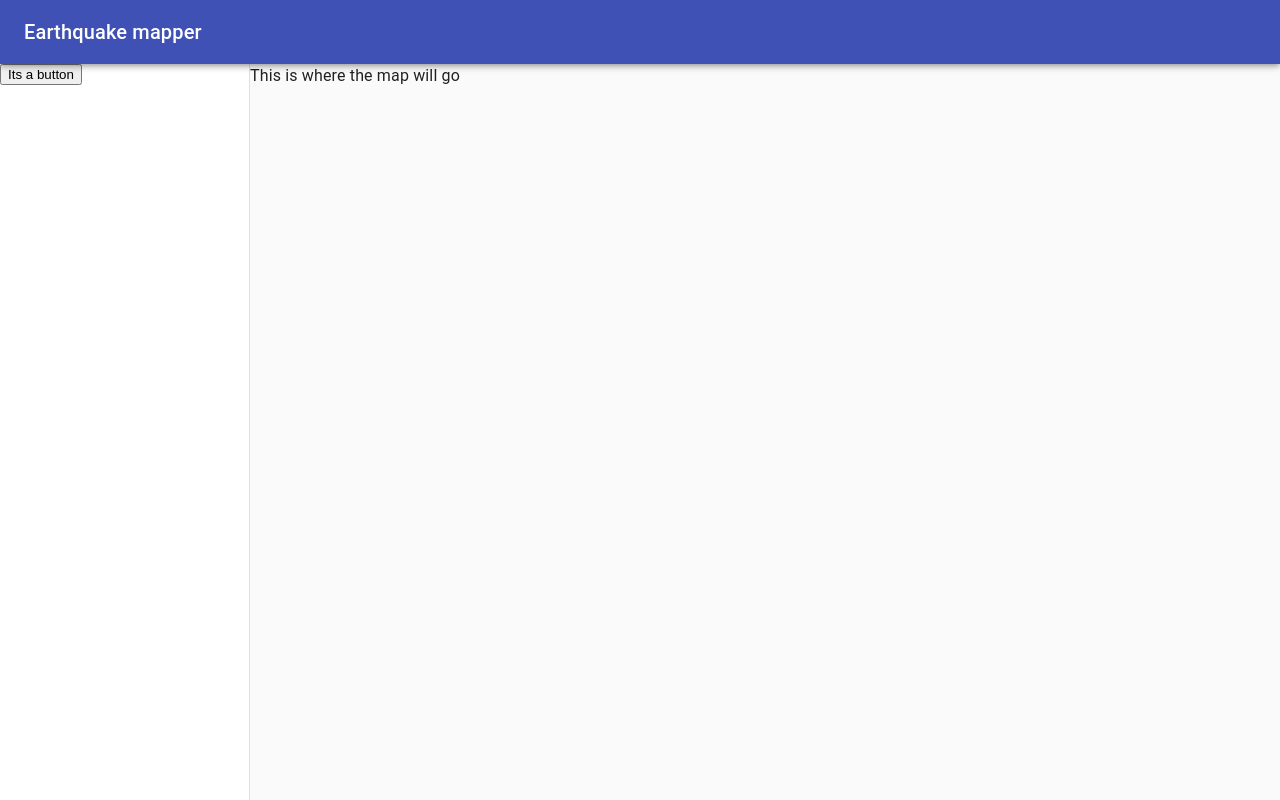
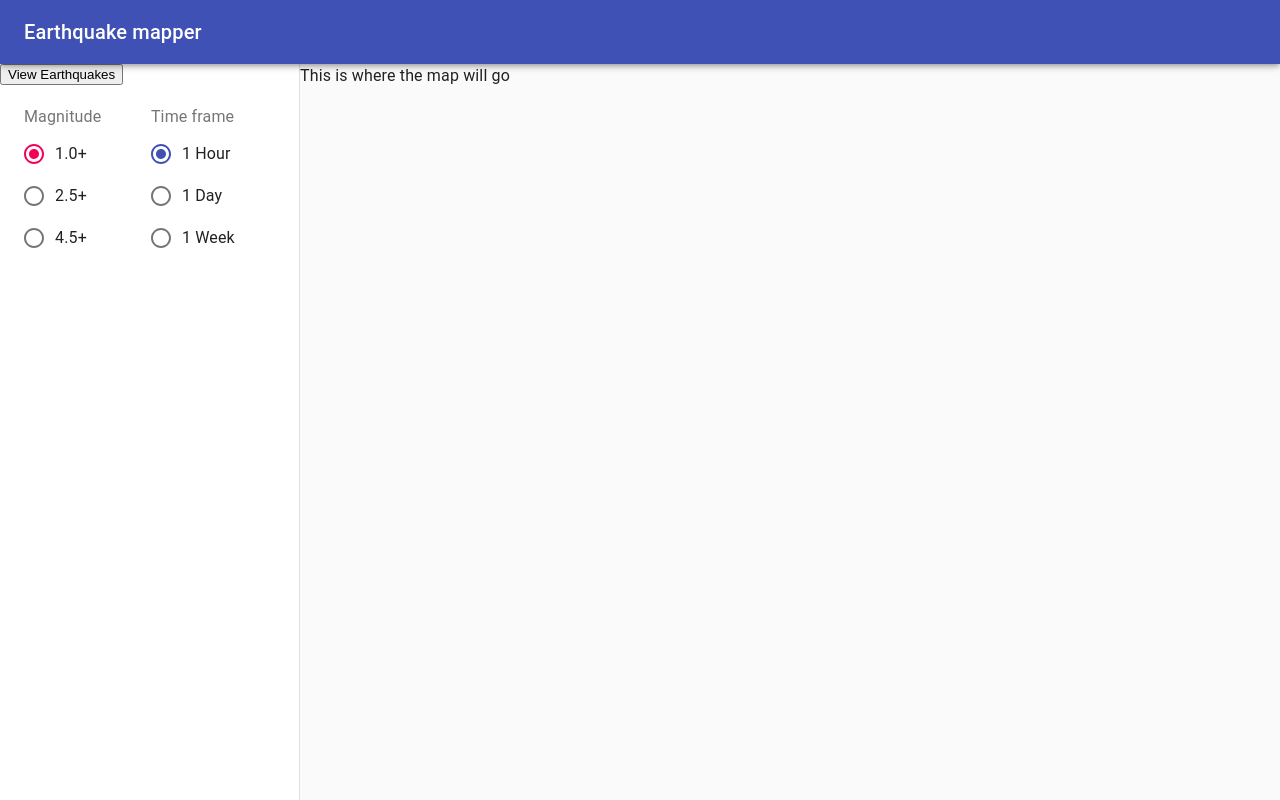
Before and after one commit to Logan-Miller/CS465-final-project, a React (Create React App) app: page / in a window 1280 px wide. Built offline with nearby package versions, Linux system fonts and the light colour scheme.

Commit message:
added support for user selection

```diff
--- a/src/Sidebar.js
+++ b/src/Sidebar.js
@@ -6,13 +6,12 @@ import ListItem from '@material-ui/core/ListItem';
 import ListItemText from '@material-ui/core/ListItemText';
 import Radio from '@material-ui/core/Radio';
 import RadioGroup from '@material-ui/core/RadioGroup';
-import FormHelperText from '@material-ui/core/FormHelperText';
 import FormControlLabel from '@material-ui/core/FormControlLabel';
 import FormControl from '@material-ui/core/FormControl';
 import FormLabel from '@material-ui/core/FormLabel';
 
 const axios = require('axios');
-const drawerWidth = 250;
+const drawerWidth = 300;
 
 const styles = theme => ({
   drawer: {
@@ -26,6 +25,12 @@ const styles = theme => ({
     flexGrow: 1,
     padding: theme.spacing(3),
   },
+  formControl: {
+    margin: theme.spacing(3),
+  },
+  group: {
+    margin: theme.spacing(1, 0),
+  },
   toolbar: theme.mixins.toolbar,
 });
 
@@ -35,24 +40,40 @@ class Sidebar extends React.Component {
     super(props);
     this.state = {
       earthquakes: [],
+      selectedMagnitude: "1.0",
+      selectedTimeframe: "hour"
     };
     this.handleClick = this.handleClick.bind(this);
+    this.handleChange = this.handleChange.bind(this);
   }
 
   handleClick() {
     const self = this;
 
-    axios.get("https://earthquake.usgs.gov/earthquakes/feed/v1.0/summary/1.0_hour.geojson")
+    axios.get("https://earthquake.usgs.gov/earthquakes/feed/v1.0/summary/"
+    + this.state.selectedMagnitude + "_" + this.state.selectedTimeframe + ".geojson")
       .then(function(response) {
-        console.log(response.data.features);
         self.setState({
-          earthquakes: response.data.features
+          earthquakes: response.data.features,
         })
       })
       .catch(function(err) {
         console.log(err.message);
       });
+  }
 
+  handleChange(event) {
+    if(event.target.name === "magnitude"){
+      this.setState({
+        selectedMagnitude: event.target.value
+      })
+    }
+
+    else if(event.target.name === "timeframe") {
+      this.setState({
+        selectedTimeframe: event.target.value
+      })
+    }
   }
 
   render() {
@@ -68,7 +89,37 @@ class Sidebar extends React.Component {
       >
         <div className={classes.toolbar} />
         <div>
-                <button onClick={this.handleClick}>Its a button</button>
+            <button onClick={this.handleClick}>View Earthquakes</button>
+        </div>
+        <div style={{display: 'flex', flexDirection: 'row'}}>
+          <FormControl component="fieldset" className={classes.formControl}>
+            <FormLabel component="legend">Magnitude</FormLabel>
+            <RadioGroup
+              aria-label="Magnitude"
+              name="magnitude"
+              className={classes.group}
+              defaultValue="1.0"
+              onChange={this.handleChange}
+            >
+              <FormControlLabel value="1.0" control={<Radio />} label="1.0+" />
+              <FormControlLabel value="2.5" control={<Radio />} label="2.5+" />
+              <FormControlLabel value="4.5" control={<Radio />} label="4.5+" />
+            </RadioGroup>
+          </FormControl>
+          <FormControl component="fieldset" className={classes.formControl} >
+            <FormLabel component="legend" >Time frame</FormLabel>
+            <RadioGroup
+              aria-label="Timeframe"
+              name="timeframe"
+              className={classes.group}
+              defaultValue="hour"
+              onChange={this.handleChange}
+            >
+              <FormControlLabel value="hour" control={<Radio color="primary"/>} label="1 Hour" />
+              <FormControlLabel value="day" control={<Radio color="primary"/>} label="1 Day" />
+              <FormControlLabel value="week" control={<Radio color="primary"/>} label="1 Week" />
+            </RadioGroup>
+          </FormControl>
         </div>
         <List>
             {
@@ -81,7 +132,6 @@ class Sidebar extends React.Component {
               </ListItem>
               ))
             }
-
         </List>
       </Drawer>
     );
```
Lines whose indentation alone changed are shown as unchanged.
